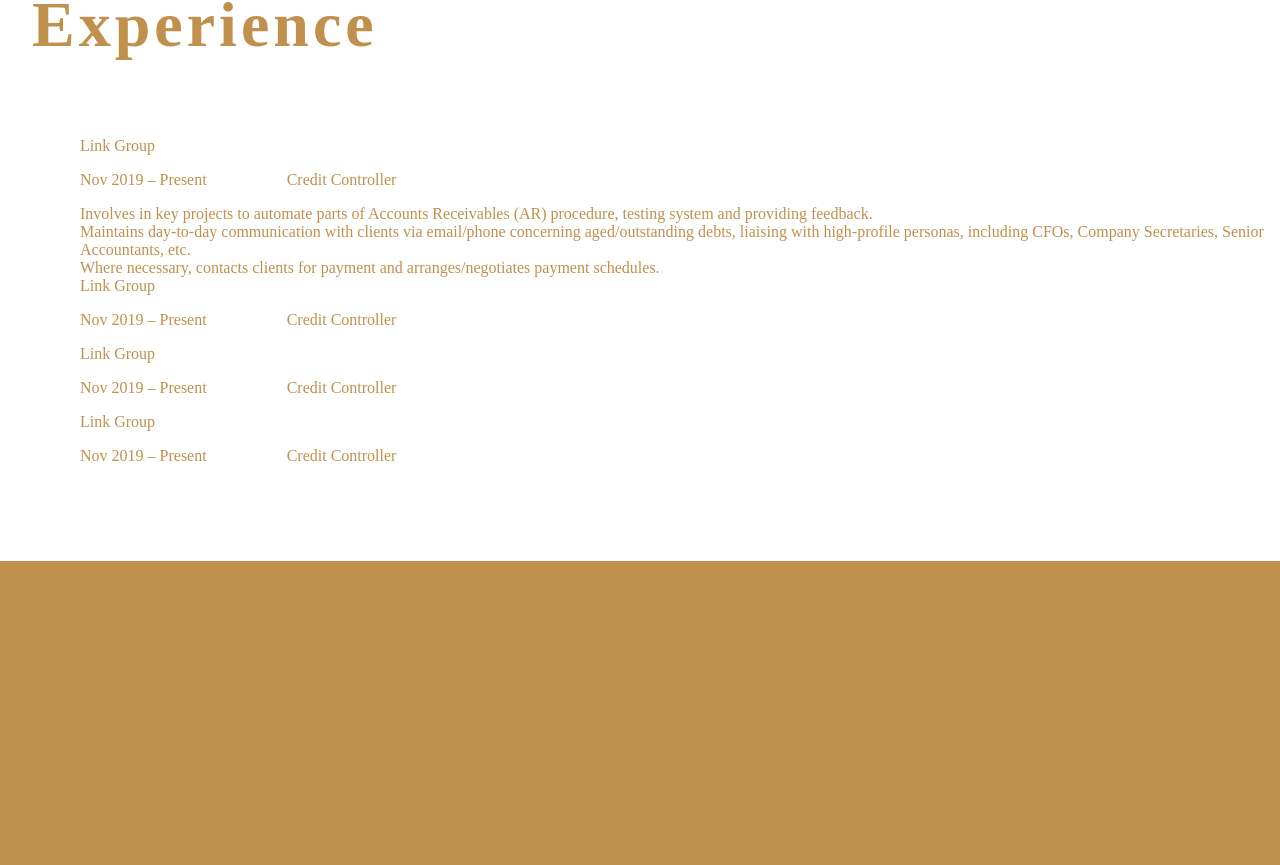
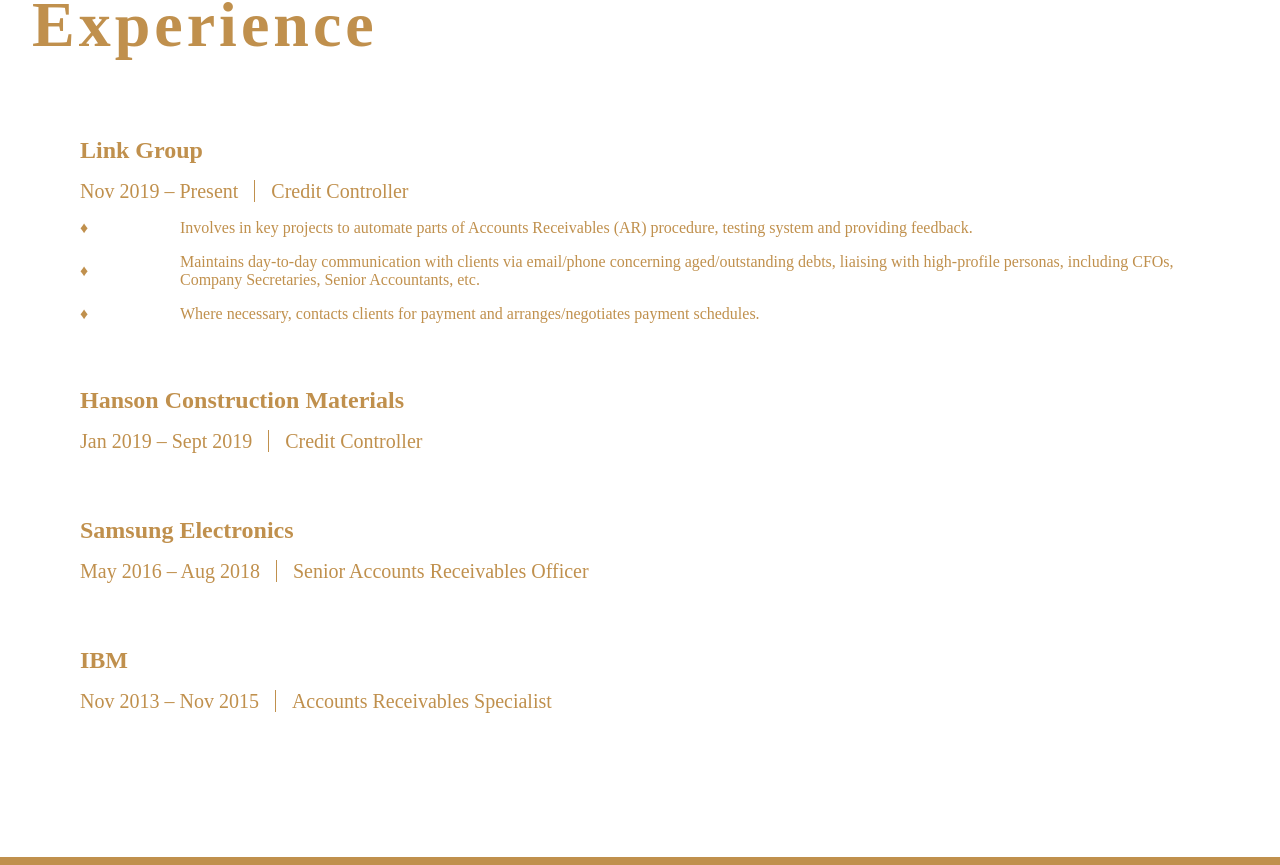
Before and after one commit to wteo/resumev2, a React (Create React App) app: page / in a window 1280 px wide. Shown: the part 2475-3340 px from the top of the page. Before the commit the page ends 3044 px from the top, so only its background shows below. Built offline with nearby package versions, Linux system fonts and the light colour scheme.

Commit message:
Added styling to Experience component

```diff
--- a/src/UI/Nav-Title-style.module.css
+++ b/src/UI/Nav-Title-style.module.css
@@ -15,3 +15,9 @@
 .altNavTitleColor {
     color: var(--alternate-h1-text-color);
 }
+
+@media (max-width: 780px) {
+    .navTitle {
+        font-size: 150%;
+    }
+}
--- a/src/components/Experience/Experience.js
+++ b/src/components/Experience/Experience.js
@@ -7,6 +7,25 @@ import NavTitleStyle from "../../UI/Nav-Title-style";
 import styles from './Experience.module.css';
 
 function Experience() {
+
+    const jobsArr = [{
+        company: 'Link Group',
+        dates: 'Nov 2019 – Present',
+        title: 'Credit Controller'
+    }, {
+        company: 'Hanson Construction Materials',
+        dates: 'Jan 2019 – Sept 2019',
+        title: 'Credit Controller'
+    }, {
+        company: 'Samsung Electronics',
+        dates: 'May 2016 – Aug 2018',
+        title: 'Senior Accounts Receivables Officer'
+    }, {
+        company: 'IBM',
+        dates: 'Nov 2013 – Nov 2015',
+        title: 'Accounts Receivables Specialist'
+    }];
+
     return (
         <div className={styles.experienceStyling}>
             <NavTitleStyle navColor='alt'>
@@ -14,12 +33,28 @@ function Experience() {
             </NavTitleStyle>
             <div className={styles.jobs}>
                 <div className={styles.jobAndDescription}>
-                    <Job />
+                    <Job
+                        company={jobsArr[0].company}
+                        dates={jobsArr[0].dates}
+                        title={jobsArr[0].title}
+                    />
                     <JobDescription />
                 </div>
-                <Job />
-                <Job />
-                <Job />
+                <Job
+                        company={jobsArr[1].company}
+                        dates={jobsArr[1].dates}
+                        title={jobsArr[1].title}
+                    />
+                <Job
+                        company={jobsArr[2].company}
+                        dates={jobsArr[2].dates}
+                        title={jobsArr[2].title}
+                    />
+                <Job
+                        company={jobsArr[3].company}
+                        dates={jobsArr[3].dates}
+                        title={jobsArr[3].title}
+                    />
             </div>
         </div>
     );
--- a/src/components/Experience/JobSummary/Job.js
+++ b/src/components/Experience/JobSummary/Job.js
@@ -4,13 +4,13 @@ import styles from './Job.module.css';
 
 function Job(props) {
     return (
-        <React.Fragment>
-            <p className={styles.company}>Link Group</p>
+        <div className={styles.jobStyling}>
+            <p className={styles.company}>{props.company}</p>
             <p>
-                <span className={styles.jobDates}>Nov 2019 – Present</span>
-                <span className={styles.jobTitle}>Credit Controller</span>
+                <span className={styles.jobDates}>{props.dates}</span>
+                <span className={styles.jobTitle}>{props.title}</span>
             </p>
-        </React.Fragment>
+        </div>
     );
 }
 
--- a/src/components/Experience/JobSummary/Job.module.css
+++ b/src/components/Experience/JobSummary/Job.module.css
@@ -1,5 +1,41 @@
+.jobStyling {
+    padding-bottom: 3rem;
+}
+
 .company, .jobDates, .jobTitle {
     margin: auto 0;
     padding-left: 5rem;
     color: var(--alternate-p-text-color);
 }
+
+.company {
+    font-size: 150%;
+    font-weight: bold;
+    margin-bottom: 0.25rem;
+}
+
+.jobDates, .jobTitle {
+    font-size: 125%;
+    white-space: nowrap;
+    overflow: hidden;
+    text-overflow: clip;
+}
+
+.jobDates {
+    padding-right: 1rem;
+}
+
+.jobTitle {
+    padding-left: 1rem;
+    border-left: 0.10rem solid var(--alternate-p-text-color);
+}
+
+@media (max-width: 780px) {
+    .company {
+        font-size: 115%;
+    }
+
+    .jobDates, .jobTitle {
+        font-size: 95%;
+    }
+}
--- a/src/components/Experience/JobSummary/JobDescription.js
+++ b/src/components/Experience/JobSummary/JobDescription.js
@@ -5,9 +5,21 @@ import styles from './JobDescription.module.css';
 function JobDescription() {
     return (
         <div className={styles.jobDescriptionStyle}>
-            <p>Involves in key projects to automate parts of Accounts Receivables (AR) procedure, testing system and providing feedback.</p>
-            <p>Maintains day-to-day communication with clients via email/phone concerning aged/outstanding debts, liaising with high-profile personas, including CFOs, Company Secretaries, Senior Accountants, etc.</p>
-            <p>Where necessary, contacts clients for payment and arranges/negotiates payment schedules.</p>
+            <div className={styles.descriptionContainer}>
+                <p className={styles.dotPoint}>&#9830;</p>
+                <p className={styles.descriptionPar}>Involves in key projects to automate parts of Accounts Receivables (AR) procedure, testing system and providing feedback.</p>
+                <p className={styles.whiteSpaceAfterDescription}></p>
+            </div>
+            <div className={styles.descriptionContainer}>
+                <p className={styles.dotPoint}>&#9830;</p>
+                <p className={styles.descriptionPar}>Maintains day-to-day communication with clients via email/phone concerning aged/outstanding debts, liaising with high-profile personas, including CFOs, Company Secretaries, Senior Accountants, etc.</p>
+                <p className={styles.whiteSpaceAfterDescription}></p>
+            </div>
+            <div className={styles.descriptionContainer}>
+                <p className={styles.dotPoint}>&#9830;</p>
+                <p className={styles.descriptionPar}>Where necessary, contacts clients for payment and arranges/negotiates payment schedules.</p>
+                <p className={styles.whiteSpaceAfterDescription}></p>
+            </div>
         </div>
     );
 }
--- a/src/components/Experience/JobSummary/JobDescription.module.css
+++ b/src/components/Experience/JobSummary/JobDescription.module.css
@@ -1,5 +1,35 @@
+.jobDescriptionStyle {
+    margin-top: -3rem;
+    margin-bottom: 3rem;
+}
+
 .jobDescriptionStyle p {
     margin: auto 0;
-    padding-left: 5rem;
+    padding-bottom: 1rem;
     color: var(--alternate-p-text-color);
 }
+
+.descriptionContainer {
+    display: flex;
+    flex-direction: row;
+    justify-content: flex-start;
+}
+
+.dotPoint {
+    flex: 1;
+    padding-left: 5rem;
+}
+
+.descriptionPar {
+    flex: 10;
+}
+
+.whiteSpaceAfterDescription {
+    flex: 1;
+}
+
+@media (max-width: 780px) {
+    .jobDescriptionStyle p {
+        font-size: 75%;
+    }
+}
```
Also changed, not shown: src/components/Experience/Experience.module.css (line endings or trailing spaces), 1 other file (tests, documents, lock files or other folders).
